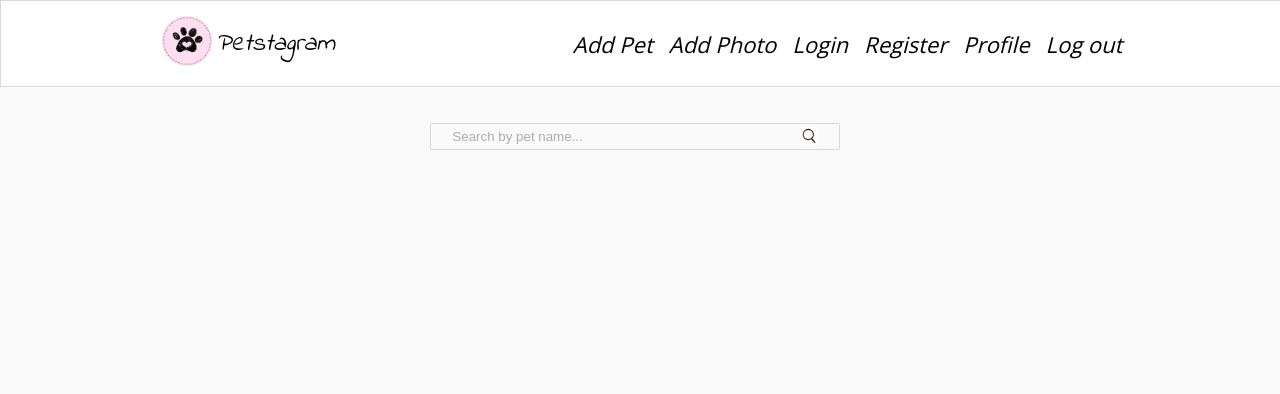
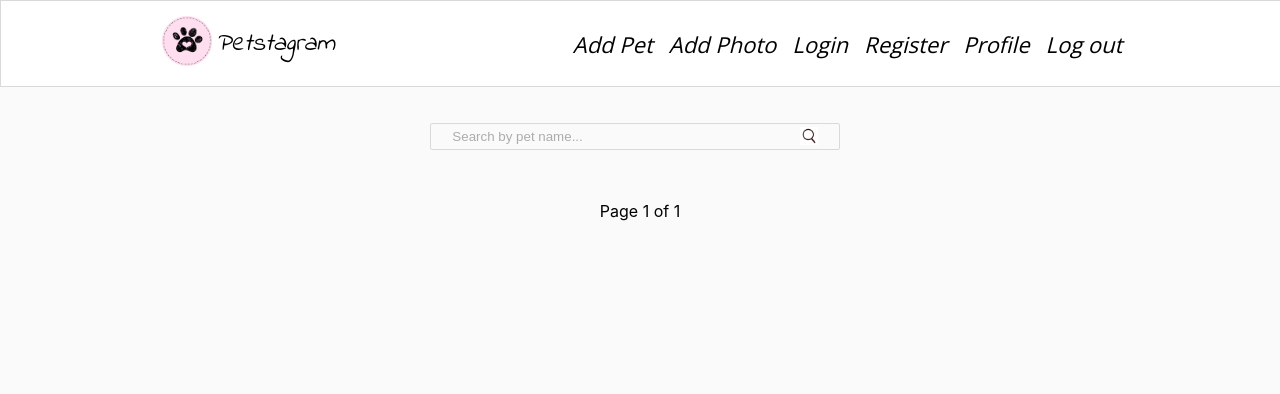
Before and after one commit to SiyanaTrend/Django-Workshop, a Django app: page / in a window 1280 px wide. Shown: the top 394 px of the page. Run offline with Django 5.2, Linux system fonts and the light colour scheme; data that the repository does not hold is empty.

Commit message:
feat: Add templatetag  "url_query_append"

```diff
--- a/petstagram/static/css/home.css
+++ b/petstagram/static/css/home.css
@@ -448,3 +448,48 @@ div.footer {
 .footer a:hover {
     color: #ff0000;
 }
+
+.pagination {
+    display: flex;
+    flex-direction: column;
+    justify-content: center;
+    align-items: center;
+    margin-top: 20px;
+    gap: 10px;
+}
+
+.step-links-buttons a,
+.step-links-buttons span.current {
+    font-size: 20px;
+    color: white;
+    padding: 10px 15px;
+    margin: 0 5px;
+    text-decoration: none;
+    background-color: white;
+    transition: background-color 0.3s, color 0.3s;
+}
+
+.step-links-buttons a:hover {
+    background-color: #3498db;
+}
+
+.step-links-buttons span.current {
+    cursor: default;
+    text-shadow: none;
+}
+
+.step-links-buttons a:first-child,
+.step-links-buttons a:last-child {
+    margin: 0;
+}
+
+.step-links-buttons {
+    display: flex;
+    text-shadow: none;
+}
+
+.step-links-buttons a.disabled {
+    pointer-events: none;
+    opacity: 0.5;
+    cursor: not-allowed;
+}
--- a/petstagram/templates/common/home-page.html
+++ b/petstagram/templates/common/home-page.html
@@ -1,4 +1,5 @@
 {% extends 'common/base.html' %}
+{% load url_query_append %}
 {% load static %}
 {% block content %}
 
@@ -8,16 +9,53 @@
             <div class="col-9">
 
                 <!-- Start Searchbar Form -->
-                <form class="searchbar" >
+                <form class="searchbar">
                     {{ search_form }}
                     <button>
                         <img src="{% static 'images/search.png' %}" height="18" alt="img2">
                     </button>
                 </form>
                 <!-- End Searchbar Form -->
+
                 {% for photo in all_photos %}
                     {% include 'common/pet-post.html' %}
                 {% endfor %}
+
+                <div class="pagination">
+                <span class="current">
+                        Page {{ page_obj.number }} of {{ page_obj.paginator.num_pages }}
+                </span>
+
+                    <span class="step-links-buttons">
+
+                    <!-- If there are previous and next photos -->
+                        {% if page_obj.has_previous and page_obj.has_next %}
+{#                            <a href="?page={{ page_obj.previous_page_number }}">#}
+                            <a href="?{% url_query_append 'page' page_obj.previous_page_number %}">
+                            <i class="fa-solid fa-arrow-left"></i>
+                        </a>
+{#                            <a href="?page={{ page_obj.next_page_number }}">#}
+                            <a href="?{% url_query_append 'page' page_obj.next_page_number %}">
+                            <i class="fa-solid fa-arrow-right"></i>
+                        </a>
+
+                            <!-- If there are only previous photos -->
+                        {% elif page_obj.has_previous %}
+{#                            <<a href="?page={{ page_obj.previous_page_number }}">#}
+                            <a href="?{% url_query_append 'page' page_obj.previous_page_number %}">
+                            <i class="fa-solid fa-arrow-left"></i>
+                        </a>
+
+                            <!-- If there are only next photos -->
+                        {% elif page_obj.has_next %}
+{#                            <a href="?page={{ page_obj.next_page_number }}">#}
+                            <a href="?{% url_query_append 'page' page_obj.next_page_number %}">
+                            <i class="fa-solid fa-arrow-right"></i>
+                        </a>
+                        {% endif %}
+                </span>
+                </div>
+
             </div>
         </div>
     </main>
```
Also changed, not shown: petstagram/common/templatetags/url_query_append.py (added, +11 -0 lines), petstagram/common/templatetags/__init__.py (added).
